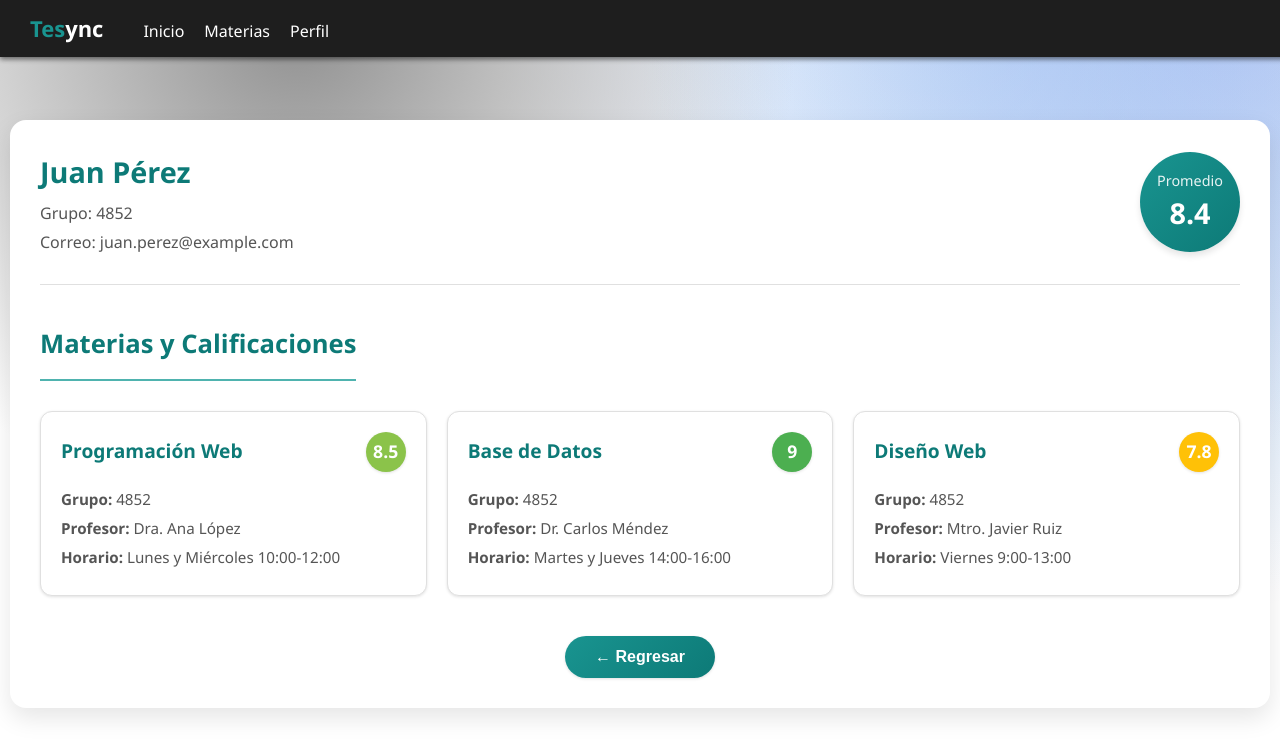
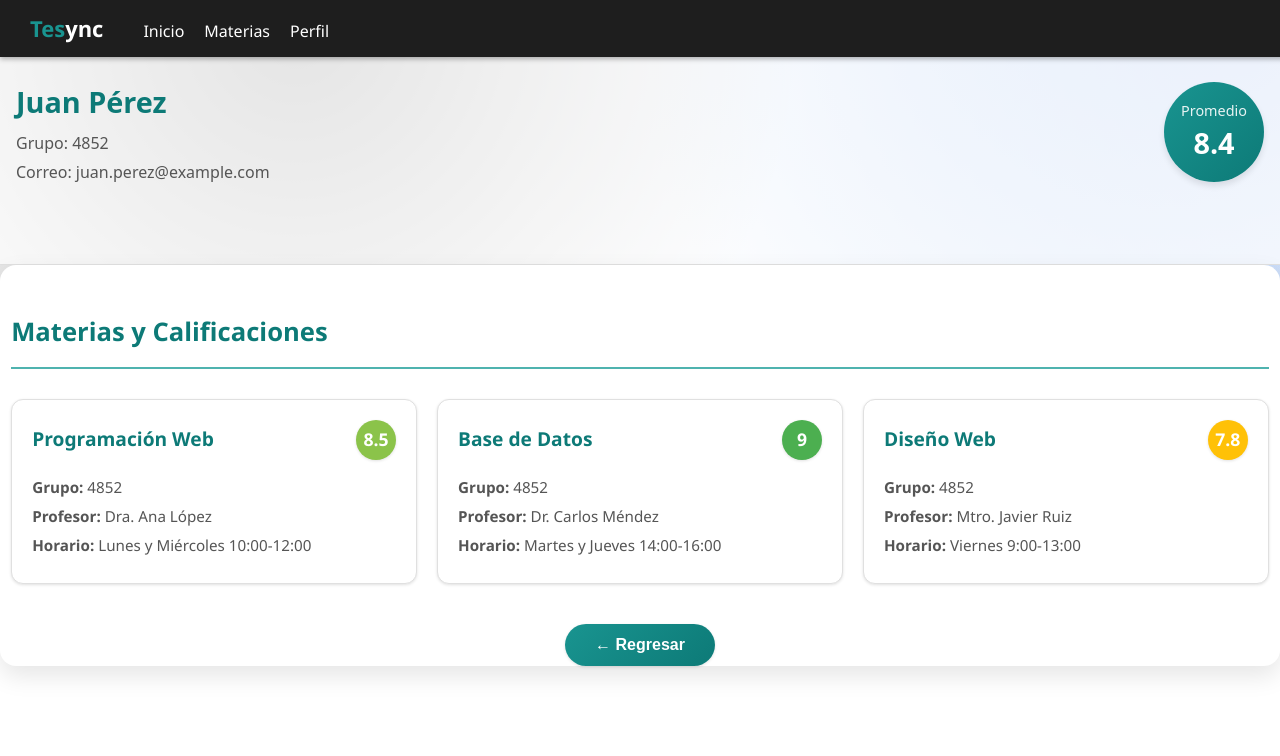
Before and after one commit to ramz0/TESync, a React (Vite) app: page /alumno in a window 1280 px wide. Shown: the top 756 px of the page. Built offline with nearby package versions, Linux system fonts and the light colour scheme.

Commit message:
Alumono organizado por componentes

```diff
--- /dev/null
+++ b/src/components/CardAlumnoCalificaciones/CardAlumnoCalificaciones.jsx
@@ -0,0 +1,55 @@
+import './CardAlumnoCalificacionesStyle.css'
+
+const CardAlumnoCalificaciones = ({materia, verMaterias, estaExpandida}) => {
+  const getColorCalificacion = (calificacion) => {
+    if (calificacion >= 9) return '#4CAF50'; // Verde
+    if (calificacion >= 8) return '#8BC34A'; // Verde claro
+    if (calificacion >= 7) return '#FFC107'; // Amarillo
+    if (calificacion >= 6) return '#FF9800'; // Naranja
+    return '#F44336'; // Rojo
+  };
+
+  return (
+    <div
+      className={`materia-card ${estaExpandida ? 'expanded' : ''}`}
+      onClick={verMaterias}
+    >
+      <div className="materia-header">
+        <h3>{materia.nombre}</h3>
+        <div
+          className="calificacion-final"
+          style={{ backgroundColor: getColorCalificacion(materia.calificacionFinal) }}
+        >
+          {materia.calificacionFinal}
+        </div>
+      </div>
+
+      <div className="materia-info">
+        <p><strong>Grupo:</strong> {materia.grupo}</p>
+        <p><strong>Profesor:</strong> {materia.profesor}</p>
+        <p><strong>Horario:</strong> {materia.horario}</p>
+      </div>
+
+      {estaExpandida && (
+        <div className="unidades-container">
+          <h4>Calificaciones por Unidad</h4>
+          <div className="unidades-grid">
+            {materia.unidades.map((nota, idx) => (
+              <div key={idx} className="unidad-item">
+                <span>Unidad {idx + 1}</span>
+                <span
+                  className="unidad-nota"
+                  style={{ color: getColorCalificacion(nota) }}
+                >
+                  {nota}
+                </span>
+              </div>
+            ))}
+          </div>
+        </div>
+      )}
+    </div>
+  )
+}
+
+export default CardAlumnoCalificaciones;
--- a/src/main.jsx
+++ b/src/main.jsx
@@ -11,7 +11,6 @@ import Login from './pages/Login/Login.jsx';
 import Register from './pages/Register/Register.jsx';
 import Profesor from './pages/Profesor/Profesor.jsx';
 import AlumnoPerfil from './pages/Alumno/AlumnoPerfil.jsx';
-import Dashboard from './pages/dashboard/Dashboard.jsx';
 import Admin from './pages/Admin/Admin.jsx';
 
 AOS.init({
@@ -30,7 +29,6 @@ createRoot(document.getElementById('root')).render(
         <Route path="/Admin" element={<Admin />} />
 
         <Route path="/alumno" element={<AlumnoPerfil />} />
-        <Route path="/dashboard" element={<Dashboard />} />
       </Routes>
     </BrowserRouter>
   </StrictMode>
--- a/src/pages/Admin/Admin.jsx
+++ b/src/pages/Admin/Admin.jsx
@@ -1,6 +1,7 @@
+import './admin.css';
 import { useState, useEffect } from 'react';
-import './admin.css';
-import Dashboard from '../dashboard/Dashboard';
+
+import TopBar from '../../components/TopBar/TopBar';
 
 export default function AdminPage() {
   const [materias, setMaterias] = useState([]);
@@ -14,6 +15,9 @@ export default function AdminPage() {
 
   const [mostrarAsignaciones, setMostrarAsignaciones] = useState(false);
   const [mensajeConfirmacion, setMensajeConfirmacion] = useState('');
+  const [mostrarPerfil, setMostrarPerfil] = useState(false);
+
+  const togglePerfil = () => setMostrarPerfil(!mostrarPerfil);
 
   useEffect(() => {
     setMaterias([
@@ -113,7 +117,7 @@ export default function AdminPage() {
 
   return (
     <div className="admin-container">
-      <Dashboard />
+       <TopBar onPerfilToggle={togglePerfil} />
       <h1>Panel de Administración</h1>
 
       {mensajeConfirmacion && (
--- a/src/pages/Alumno/AlumnoPerfil.css
+++ b/src/pages/Alumno/AlumnoPerfil.css
@@ -19,9 +19,7 @@
 /* Estructura principal */
 
 .main-container {
-    max-width: 1200px;
-    margin: 40px auto;
-    padding: 30px;
+    width: 100%;
     background-color: white;
     border-radius: 16px;
     box-shadow: var(--shadow-lg);
@@ -31,8 +29,7 @@
 }
 
 .perfil-container {
-    max-width: 700px;
-    margin: 20px auto;
+    width: 100%;
     animation: slideUp 0.4s ease-out;
 }
 
@@ -43,14 +40,14 @@
     display: flex;
     justify-content: space-between;
     align-items: center;
-    margin-bottom: 40px;
-    padding-bottom: 30px;
+    padding-top: 5rem;
+    padding-bottom: 5rem;
     border-bottom: 1px solid var(--color-border);
+    background-color: rgba(255, 255, 255, 0.759);
 }
 
 .alumno-info {
-    display: flex;
-    align-items: center;
+    margin-left: 1rem;
 }
 
 .alumno-nombre {
@@ -71,8 +68,7 @@
 /* Promedio */
 
 .promedio-container {
-    display: flex;
-    align-items: center;
+    margin-right: 1rem;
 }
 
 .promedio-circulo {
@@ -102,7 +98,8 @@
 /* Sección de materias */
 
 .materias-container {
-    margin-top: 30px;
+    padding: 0rem 0.7rem;
+    padding-top: 3rem;
 }
 
 .materias-titulo {
--- a/src/pages/Alumno/AlumnoPerfil.jsx
+++ b/src/pages/Alumno/AlumnoPerfil.jsx
@@ -1,8 +1,8 @@
-import React, { useState } from 'react';
-import Dashboard from '../dashboard/Dashboard';
+import './AlumnoPerfil.css';
+import { useState } from 'react';
 import CardAlumno from '../../components/CardAlumno/CardAlumno';
 import TopBar from '../../components/TopBar/TopBar';
-import './AlumnoPerfil.css';
+import CardAlumnoCalificaciones from '../../components/CardAlumnoCalificaciones/CardAlumnoCalificaciones';
 
 const alumno = {
   nombre: 'Juan Pérez',
@@ -41,20 +41,10 @@ export default function AlumnoPerfil() {
   const [materiaSeleccionada, setMateriaSeleccionada] = useState(null);
 
   const togglePerfil = () => setMostrarPerfil(!mostrarPerfil);
-  const toggleMateria = (index) =>
-    setMateriaSeleccionada(materiaSeleccionada === index ? null : index);
-
-  const getColorCalificacion = (calificacion) => {
-    if (calificacion >= 9) return '#4CAF50'; // Verde
-    if (calificacion >= 8) return '#8BC34A'; // Verde claro
-    if (calificacion >= 7) return '#FFC107'; // Amarillo
-    if (calificacion >= 6) return '#FF9800'; // Naranja
-    return '#F44336'; // Rojo
-  };
+  const toggleMateria = (index) => setMateriaSeleccionada(materiaSeleccionada === index ? null : index);
 
   return (
     <>
-      <Dashboard />
       <TopBar onPerfilToggle={togglePerfil} />
 
       {mostrarPerfil && (
@@ -63,8 +53,7 @@ export default function AlumnoPerfil() {
         </div>
       )}
 
-      <div className="main-container">
-        <div className="header-section">
+      <header className="header-section">
         <div className="alumno-info">
           <div>
             <h1 className="alumno-nombre">{alumno.nombre}</h1>
@@ -80,53 +69,21 @@ export default function AlumnoPerfil() {
             <strong>8.4</strong>
           </div>
         </div>
-        </div>
+      </header>
 
-        <div className="materias-container">
+      <div className="main-container">
+
+        <div className="flex-column materias-container">
           <h2 className="materias-titulo">Materias y Calificaciones</h2>
 
           <div className="materias-grid">
             {alumno.materias.map((materia, i) => (
-              <div
+              <CardAlumnoCalificaciones
               key={i}
-                className={`materia-card ${materiaSeleccionada === i ? 'expanded' : ''}`}
-                onClick={() => toggleMateria(i)}
-              >
-                <div className="materia-header">
-                  <h3>{materia.nombre}</h3>
-                  <div
-                    className="calificacion-final"
-                    style={{ backgroundColor: getColorCalificacion(materia.calificacionFinal) }}
-                  >
-                    {materia.calificacionFinal}
-                  </div>
-                </div>
-
-                <div className="materia-info">
-                  <p><strong>Grupo:</strong> {materia.grupo}</p>
-                  <p><strong>Profesor:</strong> {materia.profesor}</p>
-                  <p><strong>Horario:</strong> {materia.horario}</p>
-                </div>
-
-                {materiaSeleccionada === i && (
-                  <div className="unidades-container">
-                    <h4>Calificaciones por Unidad</h4>
-                    <div className="unidades-grid">
-                      {materia.unidades.map((nota, idx) => (
-                        <div key={idx} className="unidad-item">
-                          <span>Unidad {idx + 1}</span>
-                          <span
-                            className="unidad-nota"
-                            style={{ color: getColorCalificacion(nota) }}
-                          >
-                            {nota}
-                          </span>
-                        </div>
-                      ))}
-                    </div>
-                  </div>
-                )}
-              </div>
+              materia={materia}
+              estaExpandida={materiaSeleccionada === i}
+              verMaterias={() => toggleMateria(i)}
+            />
             ))}
           </div>
 
--- a/src/pages/dashboard/Dashboard.jsx
+++ /dev/null
@@ -1,12 +0,0 @@
-import TopBar from '../../components/TopBar/TopBar';
-
-export default function Dashboard() {
-  return (
-    <>
-      <TopBar />
-
-      <div style={{ paddingTop: '80px', paddingLeft: '20px', paddingRight: '20px' }}>
-      </div>
-    </>
-  );
-}
```
Also changed, not shown: src/components/CardAlumnoCalificaciones/CardAlumnoCalificacionesStyle.css (added). Lines whose indentation alone changed are shown as unchanged.
